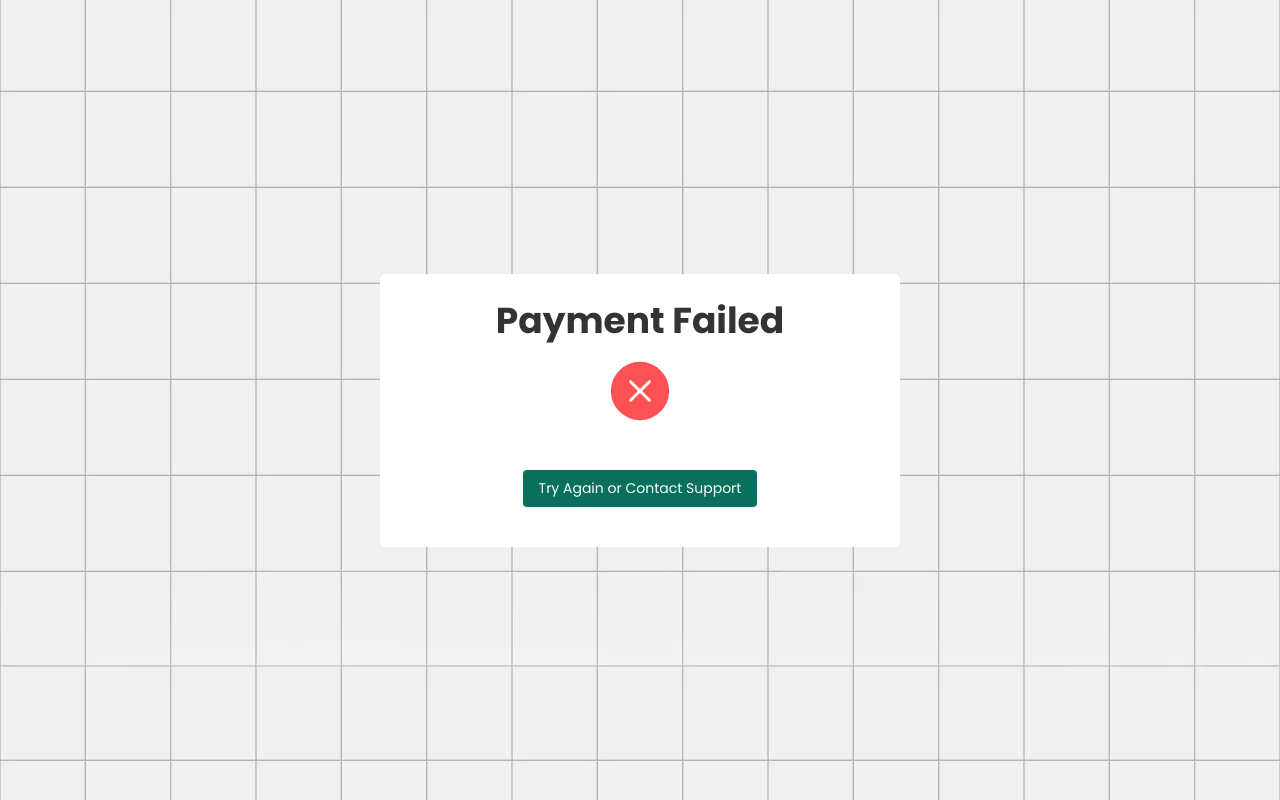
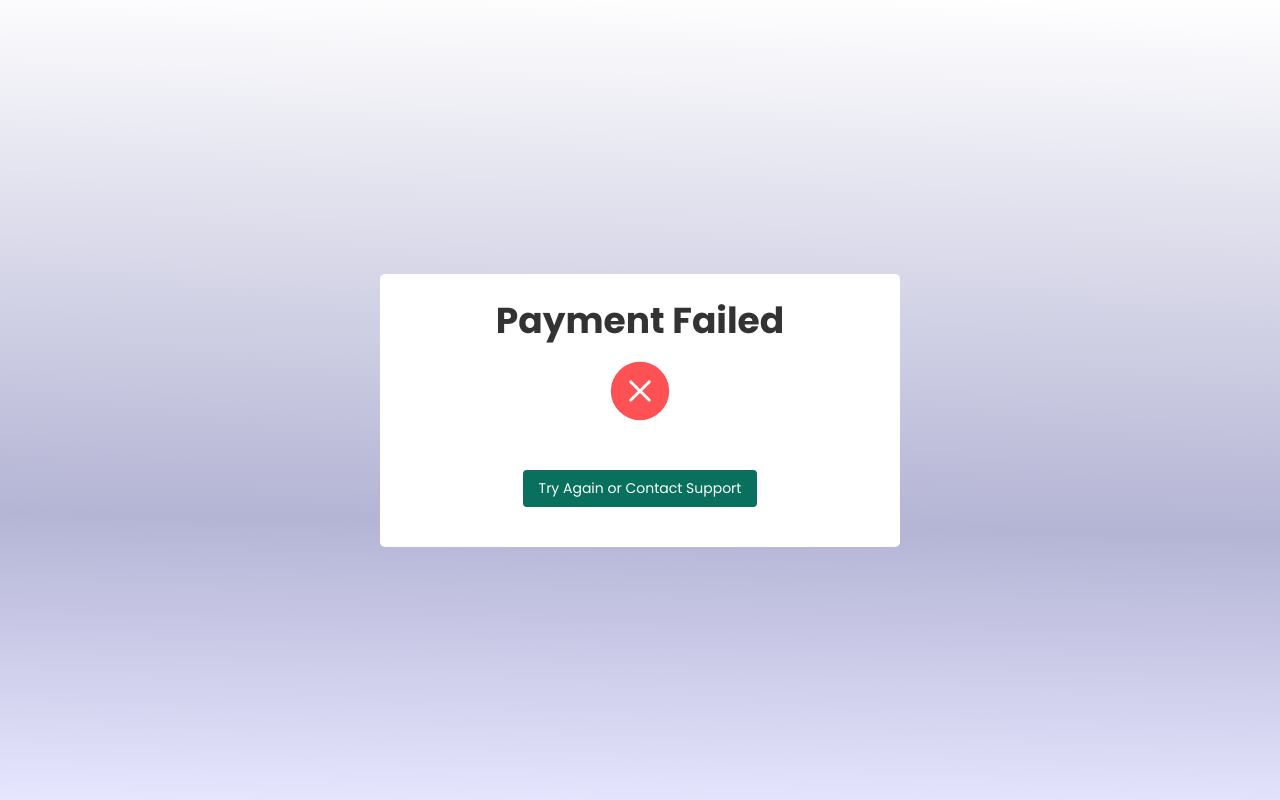
Before and after one commit to rohan3rao/onboarding, a Next.js app: page /paymentConfirmationFailure in a window 1280 px wide. Built offline with nearby package versions, Linux system fonts and the light colour scheme.

Commit message:
Your descriptive commit message here

```diff
--- a/src/app/globals.css
+++ b/src/app/globals.css
@@ -481,9 +481,10 @@ label {
 }
 
 .bg {
- background-image: url("/form-bgb.jpg");
-
-  height: 100vh;
+ /* //background-image: url("/form-bgb.jpg");  */
+ background: rgb(232 232 232);
+ background: linear-gradient(1deg, rgb(231 230 255) 0%, rgb(180 180 213) 35%, rgb(255 255 255) 100%);
+  height: 100vh
 }
 
 .bank-box {
```
